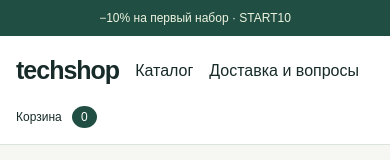
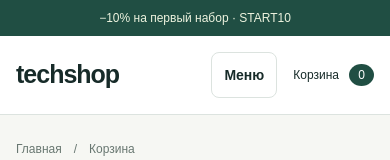
Before and after one commit to 69mirea-anime69/kr4-js-shop, a plain HTML site: page cart.html in a window 390 px wide. Shown: the top 160 px of the page. Drawn offline with Linux system fonts and the light colour scheme.

Commit message:
Сохранить меню и навигацию при замене логотипа

```diff
--- a/cart.html
+++ b/cart.html
@@ -27,7 +27,17 @@
     </div>
     <header class="site-header">
       <div class="container header-inner">
-        <a class="brand" href="index.html">techshop</a><a href="catalog.html">Каталог</a
+        <a class="brand" href="index.html">techshop</a><button
+          class="menu-toggle secondary"
+          type="button"
+          aria-expanded="false"
+          aria-controls="site-menu"
+          hidden
+        >
+          Меню
+        </button>
+        <nav id="site-menu" aria-label="Основная навигация">
+          <a href="index.html">Главная</a><a href="catalog.html">Каталог</a
           ><a href="contacts.html">Доставка и вопросы</a>
         </nav>
         <a class="cart-link" href="cart.html"
```
Also changed, not shown: catalog.html (+13 -1 lines), contacts.html (+11 -1 lines), index.html (+13 -1 lines), order.html (+11 -1 lines), product.html (+11 -1 lines).
